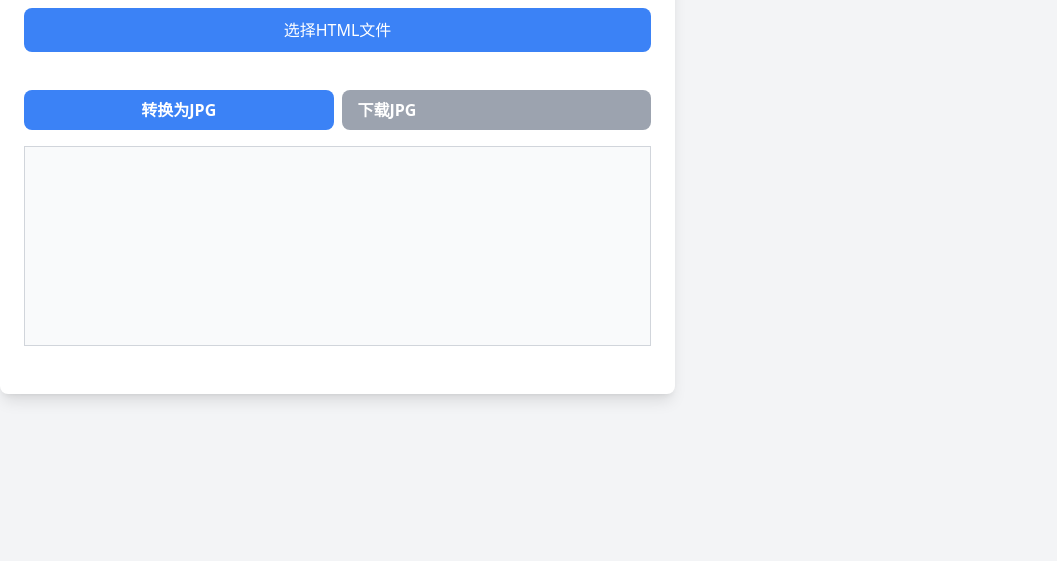
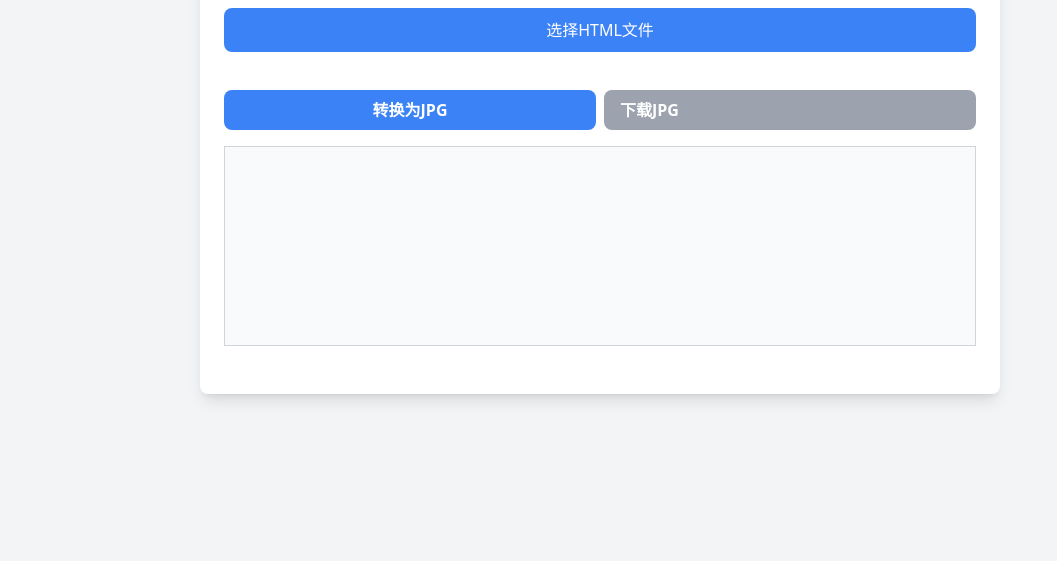
Before and after one commit to qifeikeji/html2jpg.github.io, a plain HTML site: page index.html in a window 1280 px wide. Shown: the part 239-800 px from the top of the page, without its empty margins (0-1057 px from the left). Drawn offline with nearby package versions, Linux system fonts and the light colour scheme.

Commit message:
Update index.html

```diff
--- a/index.html
+++ b/index.html
@@ -11,7 +11,7 @@
         }
         body {
 
-            max-width: 675px !important
+            max-width: 1200px !important
 
         }
         .file-input-wrapper {
```
